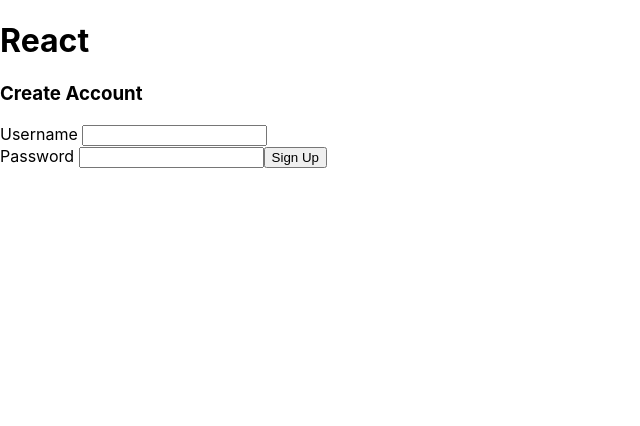
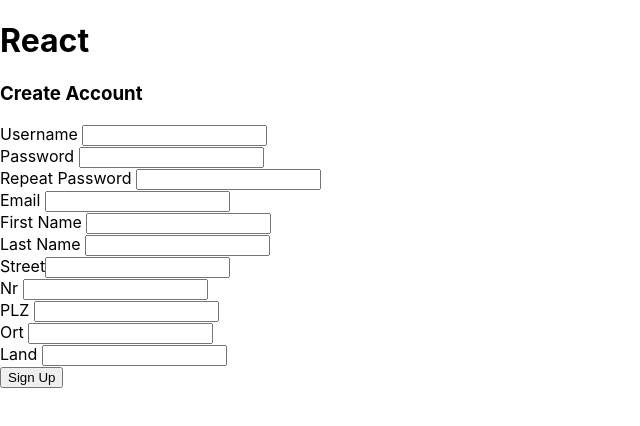
Before and after one commit to HannesCho/HR_Manager, a React (Create React App) app in the folder client/: page /signup in a window 1280 px wide. Shown: the top 426 px of the page, without its empty margins (0-640 px from the left). Built offline with nearby package versions, Linux system fonts and the light colour scheme.

Commit message:
sing up(create user) & Bundle 1

```diff
--- a/client/src/pages/Signup.tsx
+++ b/client/src/pages/Signup.tsx
@@ -4,10 +4,31 @@
 export default function Signup() {
   const [username, setUsername] = useState("");
   const [password, setPassword] = useState("");
+  const [password2, setPassword2] = useState("");
+  const [email, setEmail] = useState("");
+  const [firstName, setFirstName] = useState("");
+  const [lastName, setLastName] = useState("");
+  const [street, setStreet] = useState("");
+  const [housenumber, setHousenumber] = useState("");
+  const [zipcode, setZipcode] = useState("");
+  const [city, setCity] = useState("");
+  const [country, setCountry] = useState("");
 
   const handleSubmit = (e: { preventDefault: () => void }) => {
     e.preventDefault();
-    createUser(username, password);
+    createUser({
+      username,
+      password,
+      password2,
+      firstName,
+      lastName,
+      email,
+      street,
+      housenumber,
+      zipcode,
+      city,
+      country,
+    });
   };
 
   return (
@@ -34,6 +55,97 @@
               setPassword(e.currentTarget.value)
             }
           />
+          <br></br>
+          <label htmlFor="password2">Repeat Password </label>
+          <input
+            type="password"
+            name="password2"
+            value={password2}
+            onChange={(e: React.FormEvent<HTMLInputElement>) =>
+              setPassword2(e.currentTarget.value)
+            }
+          />
+          <br></br>
+          <label htmlFor="email">Email </label>
+          <input
+            type="email"
+            name="email"
+            value={email}
+            onChange={(e: React.FormEvent<HTMLInputElement>) =>
+              setEmail(e.currentTarget.value)
+            }
+          />
+          <br></br>
+          <label htmlFor="firstName">First Name </label>
+          <input
+            type="text"
+            name="firstName"
+            value={firstName}
+            onChange={(e: React.FormEvent<HTMLInputElement>) =>
+              setFirstName(e.currentTarget.value)
+            }
+          />
+          <br></br>
+          <label htmlFor="lastName">Last Name </label>
+          <input
+            type="text"
+            name="lastName"
+            value={lastName}
+            onChange={(e: React.FormEvent<HTMLInputElement>) =>
+              setLastName(e.currentTarget.value)
+            }
+          />
+          <br></br>
+          <label htmlFor="street">Street</label>
+          <input
+            type="text"
+            name="street"
+            value={street}
+            onChange={(e: React.FormEvent<HTMLInputElement>) =>
+              setStreet(e.currentTarget.value)
+            }
+          />
+          <br></br>
+          <label htmlFor="housenumber">Nr </label>
+          <input
+            type="text"
+            name="housenumber"
+            value={housenumber}
+            onChange={(e: React.FormEvent<HTMLInputElement>) =>
+              setHousenumber(e.currentTarget.value)
+            }
+          />
+          <br></br>
+          <label htmlFor="zipcode">PLZ </label>
+          <input
+            type="number"
+            name="zipcode"
+            value={zipcode}
+            onChange={(e: React.FormEvent<HTMLInputElement>) =>
+              setZipcode(e.currentTarget.value)
+            }
+          />
+          <br></br>
+          <label htmlFor="city">Ort </label>
+          <input
+            type="text"
+            name="city"
+            value={city}
+            onChange={(e: React.FormEvent<HTMLInputElement>) =>
+              setCity(e.currentTarget.value)
+            }
+          />
+          <br></br>
+          <label htmlFor="country">Land </label>
+          <input
+            type="text"
+            name="country"
+            value={country}
+            onChange={(e: React.FormEvent<HTMLInputElement>) =>
+              setCountry(e.currentTarget.value)
+            }
+          />
+          <br></br>
           <button type="submit">Sign Up</button>
         </form>
       </div>
--- a/client/src/services/auth.tsx
+++ b/client/src/services/auth.tsx
@@ -1,15 +1,42 @@
 import axios from "axios";
+
+enum Role {
+  Admin = 0,
+  Employee = 1,
+}
+interface CreateUserDTO {
+  username: string;
+  firstName: string;
+  lastName: string;
+  email: string;
+  password: string;
+  password2: string;
+  street: string;
+  housenumber: string;
+  zipcode: string;
+  city: string;
+  country: string;
+}
 
 interface CreateUserResponse {
   username: string;
+  firstName: string;
+  lastName: string;
+  email: string;
   password: string;
+  street: string;
+  housenumber: string;
+  zipcode: number;
+  city: string;
+  country: string;
+  role: Role;
 }
 
-export const createUser = async function (username: string, password: string) {
+export const createUser = async function (dto: CreateUserDTO) {
   try {
     const { data } = await axios.post<CreateUserResponse>(
       "/signup",
-      { username, password },
+      { ...dto, zipcode: parseInt(dto.zipcode) },
       {
         headers: {
           "Content-Type": "application/json",
```
Also changed, not shown: 2 other files (tests, documents, lock files or other folders).
